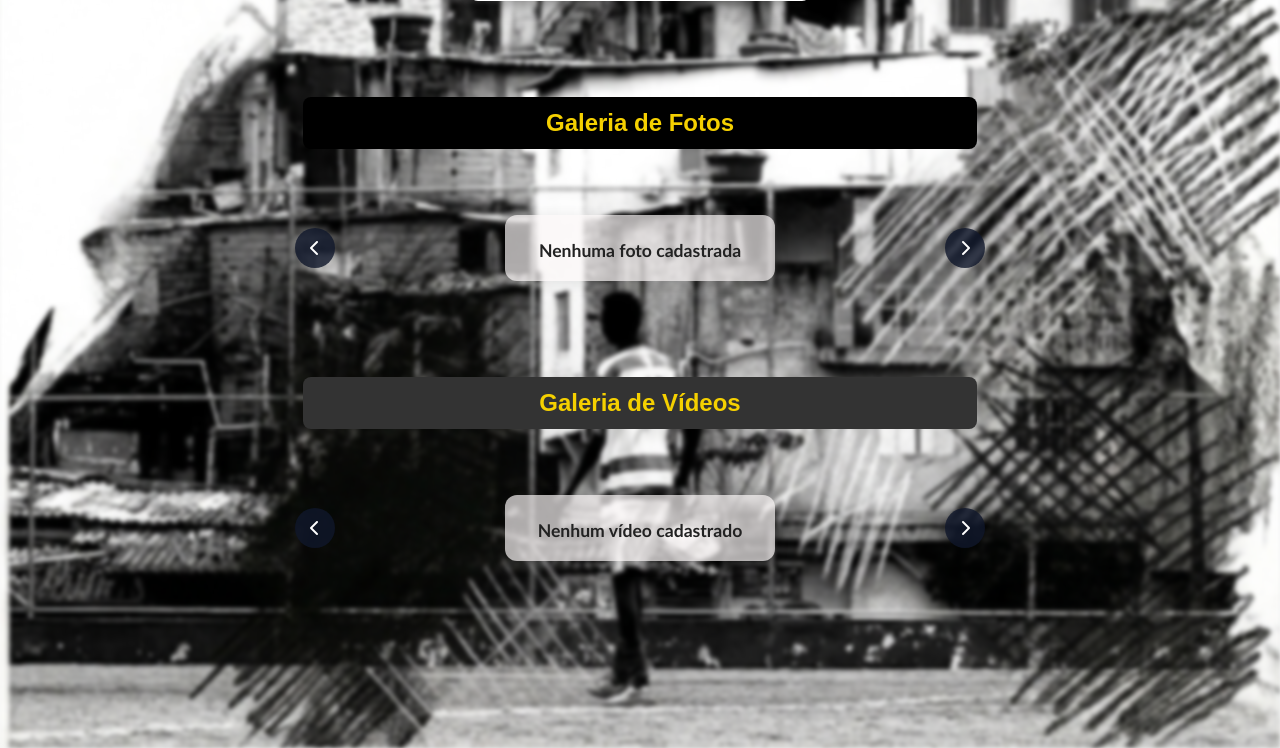
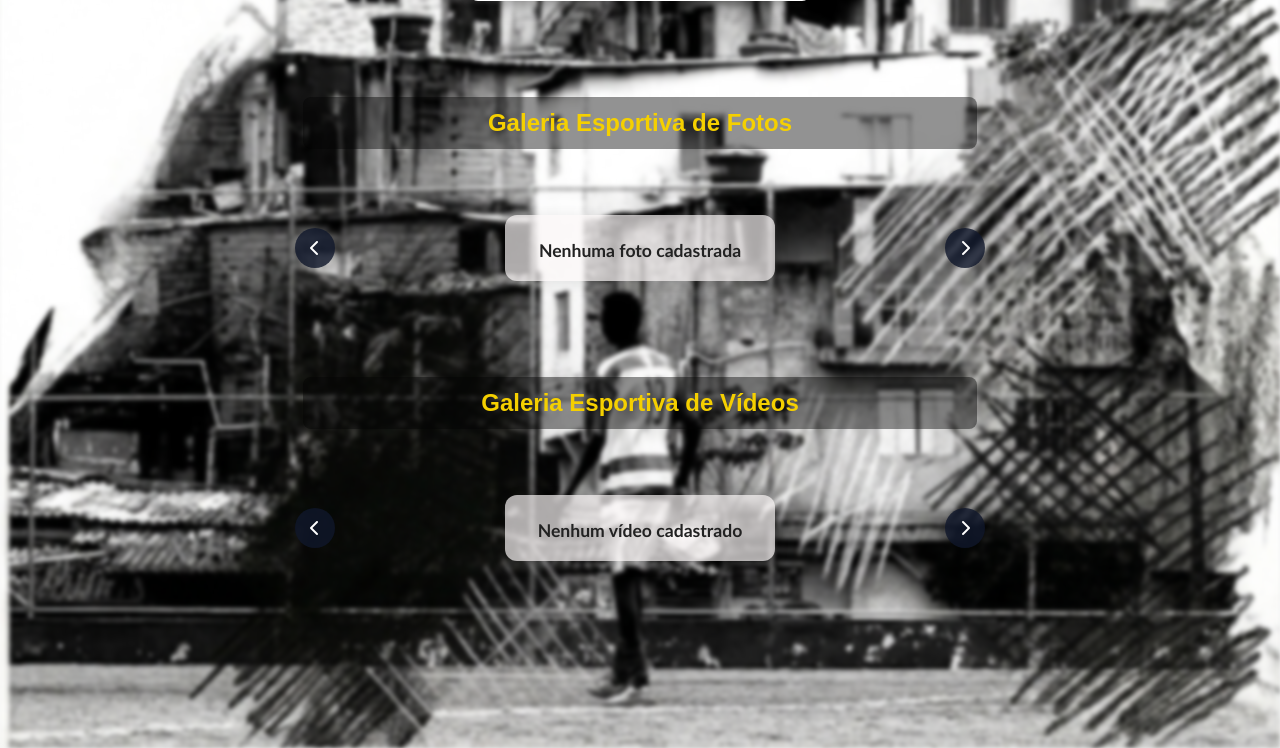
Before and after one commit to Theus07-hub/portifolio_JMELLO, a Django app: page /pagina_home/ in a window 1280 px wide. Shown: the part 822-1570 px from the top of the page. Run offline with Django 5.2, Linux system fonts and the light colour scheme; data that the repository does not hold is empty; some libraries are stand-ins or nearby versions.

Commit message:
Atualizacao de commit, add suporte de cloudinary para importacao de imagens e videos.

```diff
--- a/home/static/CSS/index.css
+++ b/home/static/CSS/index.css
@@ -93,7 +93,7 @@ body {
 }
 
 .section_foto {
-    background-color: #000000;
+    background-color: rgba(3, 3, 3, 0.432);
     text-align: center;
     margin-top: 40px;
     margin-bottom: 10px;
@@ -106,7 +106,7 @@ body {
 }
 
 .section_video {
-    background-color: #333;
+    background-color: rgba(3, 3, 3, 0.432);
     text-align: center;
     margin-top: 40px;
     margin-bottom: 10px;
--- a/home/templates/mello_pictures.html
+++ b/home/templates/mello_pictures.html
@@ -5,7 +5,7 @@
     <meta charset="UTF-8">
     <meta name="viewport" content="width=device-width, initial-scale=1.0">
     <title>Portfólio - João Vitor Melo</title>
-    <link rel="stylesheet" href="{% static 'CSS/index.css' %}" type="text/css">
+    <link rel="stylesheet" href="{% static 'CSS/index.css' %}?v=99" type="text/css">
     <link rel="stylesheet" href="https://cdnjs.cloudflare.com/ajax/libs/font-awesome/6.6.0/css/all.min.css" crossorigin="anonymous">
 </head>
 <body>
@@ -33,7 +33,7 @@
     <!-- Profile card end -->
 
     <!-- ================= SEÇÃO DE FOTOS (PÚBLICO) ================= -->
-    <h2 class="section_foto">Galeria de Fotos</h2>
+    <h2 class="section_foto">Galeria Esportiva de Fotos</h2>
     <section class="carousel-container">
         <button class="carousel-btn prev-btn" onclick="scrollCarousel(-1)"><i class="fa-solid fa-chevron-left"></i></button>
 
@@ -59,7 +59,7 @@
 
 
     <!-- ================= SEÇÃO DE VÍDEOS (PÚBLICO) ================= -->
-    <h2 class="section_video">Galeria de Vídeos</h2>
+    <h2 class="section_video">Galeria Esportiva de Vídeos</h2>
     <section class="carousel-container">
         <button class="carousel-btn prev-btn" onclick="scrollCarousel(-1)"><i class="fa-solid fa-chevron-left"></i></button>
 
--- a/home/templates/pagina_home.html
+++ b/home/templates/pagina_home.html
@@ -4,7 +4,7 @@
 <head>
     <meta charset="UTF-8">
     <meta name="viewport" content="width=device-width, initial-scale=1.0">
-    <link rel="stylesheet" href="{% static 'CSS/index.css' %}" type="text/css">
+    <link rel="stylesheet" href="{% static 'CSS/index.css' %}?v=99" type="text/css">
     <link rel="stylesheet" href="https://cdnjs.cloudflare.com/ajax/libs/font-awesome/6.6.0/css/all.min.css" crossorigin="anonymous">
 </head>
 <body>
@@ -53,7 +53,7 @@
     <!--Fim da seção para adicionar Videos e Fotos-->
 
     <!-- ================= SEÇÃO DE FOTOS ================= -->
-    <h2 class="section_foto">Galeria de Fotos</h2>
+    <h2 class="section_foto">Galeria Esportiva de Fotos</h2>
     <section class="carousel-container">
         <button class="carousel-btn prev-btn" onclick="scrollCarousel(-1)"><i class="fa-solid fa-chevron-left"></i></button>
 
@@ -83,7 +83,7 @@
 
 
     <!-- ================= SEÇÃO DE VÍDEOS ================= -->
-    <h2 class="section_video">Galeria de Vídeos</h2>
+    <h2 class="section_video">Galeria Esportiva de Vídeos</h2>
     <section class="carousel-container">
         <button class="carousel-btn prev-btn" onclick="scrollCarousel(-1)"><i class="fa-solid fa-chevron-left"></i></button>
 
--- a/home/urls.py
+++ b/home/urls.py
@@ -2,10 +2,10 @@ from django.urls import path
 from . import views #faça importação do views para puxar o
 
 urlpatterns = [
-    path('', views.portifolio_jmello, name="home_root"),
-    path('signup/', views.signup, name="signup"),
-    path('pagina_home/', views.pagina_inicial_home, name="pagina_home"),
-    path('mello_pictures/', views.portifolio_jmello, name="mello_pictures"),
+    path('', views.signup, name="signup"),  # Abre a tela de login/signup ao acessar o site
+    path('signup/', views.signup, name="signup_page"),
+    path('pagina_home/', views.pagina_inicial_home, name="pagina_home"), # Painel do ADM após logar
+    path('mello_pictures/', views.portifolio_jmello, name="mello_pictures"), # Site público dos clientes
     path('adicionar-midia/', views.adicionar_midia_adm, name="adicionar_midia"),
     path('deletar-midia/<int:id>/', views.deletar_midia, name="deletar_midia")
 ]
--- a/requirements.txt
+++ b/requirements.txt
@@ -4,3 +4,5 @@ pymysql>=1.1.0
 whitenoise>=6.5.0
 psycopg2-binary>=2.9.0
 dj-database-url>=2.1.0
+cloudinary
+django-cloudinary-storage
```
Also changed, not shown: teste/settings.py (+14 -2 lines), db.sqlite3.
